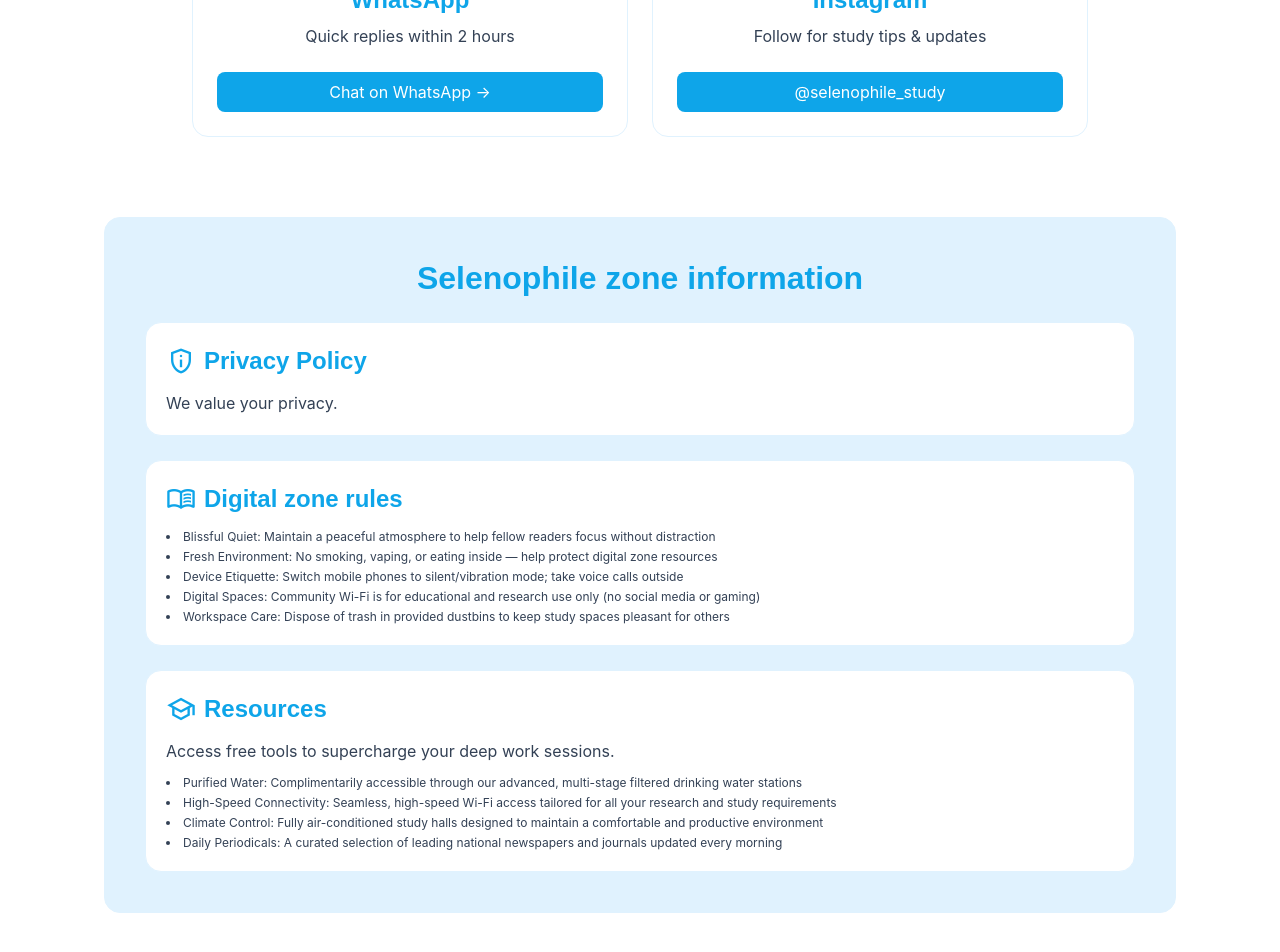
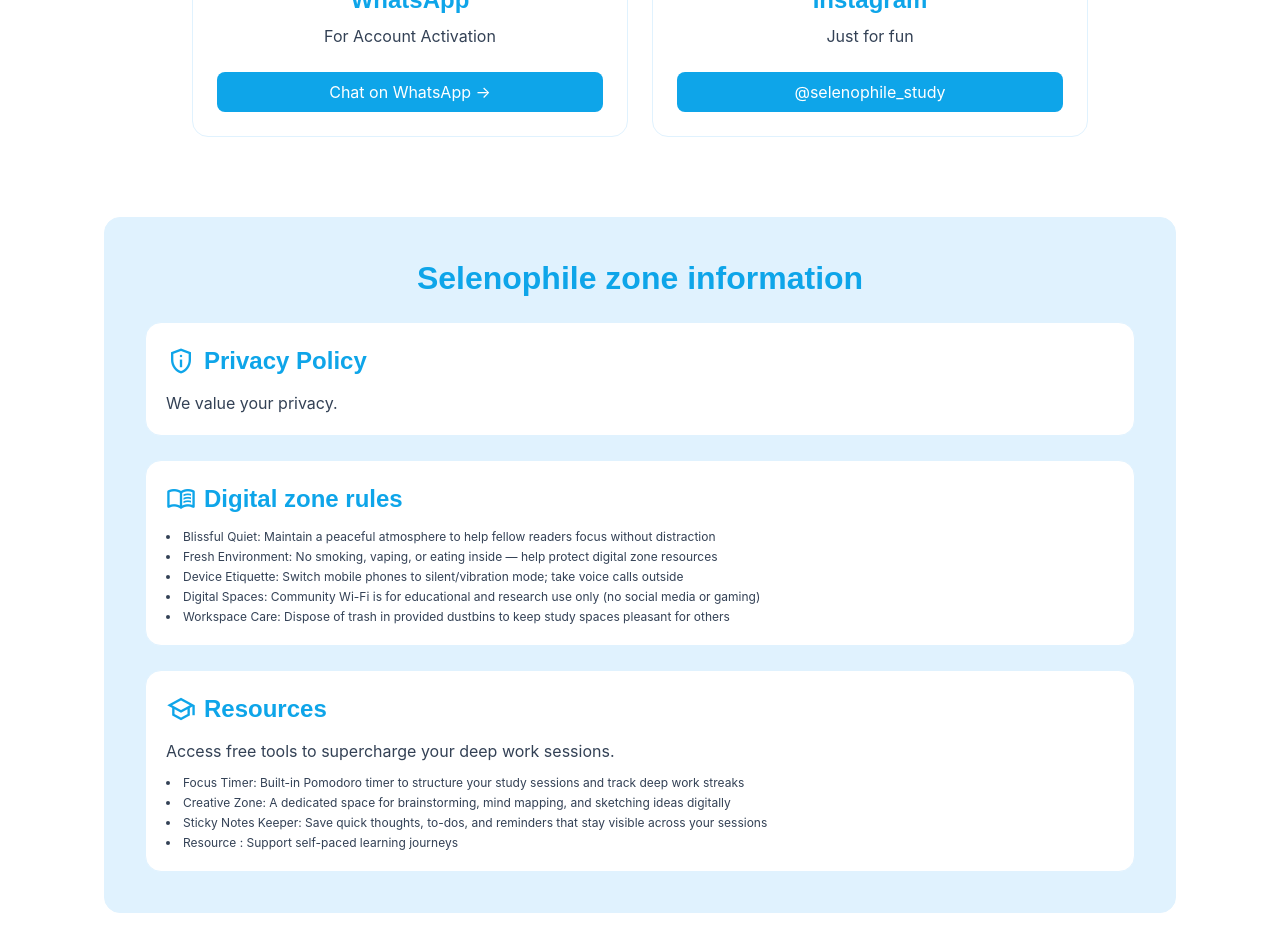
Before and after one commit to selenphile-crafts/selenophile-frontend, a React (Vite) app: page /connectus in a window 1280 px wide. Shown: the part 450-1402 px from the top of the page. Built offline with nearby package versions, Linux system fonts and the light colour scheme; no server answers.

Commit message:
Updating the typo errors

```diff
--- a/src/pages/ConnectUs.jsx
+++ b/src/pages/ConnectUs.jsx
@@ -35,17 +35,17 @@
           {
             svgIcon: <svg xmlns="http://www.w3.org/2000/svg" fill="currentColor" viewBox="0 0 24 24"><path d="M12.031 0C5.394 0 .012 5.382.012 12.018c0 2.122.553 4.195 1.605 6.01L0 24l6.114-1.605c1.76.953 3.74 1.455 5.917 1.455 6.636 0 12.018-5.382 12.018-12.018S18.667 0 12.031 0zm0 21.849c-1.794 0-3.551-.482-5.093-1.396l-.365-.216-3.785.992.993-3.69-.236-.376A9.972 9.972 0 012.012 12.02c0-5.518 4.49-10.008 10.019-10.008 5.518 0 10.008 4.49 10.008 10.008s-4.49 10.008-10.008 10.008zm5.503-7.533c-.302-.151-1.785-.882-2.062-.983-.277-.101-.479-.151-.681.151-.201.302-.78 1.006-.957 1.208-.176.201-.352.226-.654.075-.302-.151-1.275-.471-2.43-1.503-.9-.803-1.507-1.795-1.684-2.097-.176-.302-.019-.465.132-.616.136-.136.302-.352.453-.529.151-.176.201-.302.302-.503.101-.201.05-.377-.025-.529-.075-.151-.681-1.642-.933-2.247-.245-.589-.496-.51-.681-.52-.176-.01-.377-.01-.579-.01-.201 0-.529.076-.806.377-.277.302-1.058 1.033-1.058 2.518 0 1.485 1.083 2.92 1.234 3.121.151.201 2.128 3.248 5.155 4.553.72.312 1.282.498 1.721.637.723.23 1.381.197 1.9.119.585-.088 1.785-.73 2.037-1.435.252-.705.252-1.31.176-1.435-.076-.126-.277-.201-.579-.352z"/></svg>,
             title: 'WhatsApp',
-            description: 'Quick replies within 2 hours',
+            description: 'For Account Activation',
             buttons: [
-              { label: 'Chat on WhatsApp →', href: 'https://wa.me/9625050796' }
+              { label: 'Chat on WhatsApp →', href: 'https://wa.me/9899044653' }
             ]
           },
           {
             svgIcon: <svg xmlns="http://www.w3.org/2000/svg" fill="currentColor" viewBox="0 0 24 24"><path d="M12 2.163c3.204 0 3.584.012 4.85.07 3.252.148 4.771 1.691 4.919 4.919.058 1.265.069 1.645.069 4.849 0 3.205-.012 3.584-.069 4.849-.149 3.225-1.664 4.771-4.919 4.919-1.266.058-1.644.07-4.85.07-3.204 0-3.584-.012-4.849-.07-3.26-.149-4.771-1.699-4.919-4.92-.058-1.265-.07-1.644-.07-4.849 0-3.204.013-3.583.07-4.849.149-3.227 1.664-4.771 4.919-4.919 1.266-.057 1.645-.069 4.849-.069zM12 0C8.741 0 8.333.014 7.053.072 2.695.272.273 2.69.073 7.052.014 8.333 0 8.741 0 12c0 3.259.014 3.668.072 4.948.2 4.358 2.618 6.78 6.98 6.98C8.333 23.986 8.741 24 12 24c3.259 0 3.668-.014 4.948-.072 4.354-.2 6.782-2.618 6.979-6.98.059-1.28.073-1.689.073-4.948 0-3.259-.014-3.667-.072-4.947-.196-4.354-2.617-6.78-6.979-6.98C15.668.014 15.259 0 12 0zm0 5.838a6.162 6.162 0 100 12.324 6.162 6.162 0 000-12.324zM12 16a4 4 0 110-8 4 4 0 010 8zm6.406-11.845a1.44 1.44 0 100 2.881 1.44 1.44 0 000-2.881z"/></svg>,
             title: 'Instagram',
-            description: 'Follow for study tips & updates',
+            description: 'Just for fun',
             buttons: [
-              { label: '@selenophile_study', href: 'https://www.instagram.com/achievers_library2024?igsh=cDI4dDF5am12Z3Bn' }
+              { label: '@selenophile_study', href: 'https://www.instagram.com/_sher_jahan?igsh=d2VweDI4N245cHdq' }
             ]
           },
         ].map((card, idx) => (
@@ -98,7 +98,7 @@
     <li>Device Etiquette: Switch mobile phones to silent/vibration mode; take voice calls outside</li>
     <li>Digital Spaces: Community Wi-Fi is for educational and research use only (no social media or gaming)</li>
     <li>Workspace Care: Dispose of trash in provided dustbins to keep study spaces pleasant for others</li>
-  </ul>
+</ul>
 </div>
          <div id="resources" className="bg-surface-bright rounded-xl p-5 border border-surface-variant scroll-mt-24">
   <div className="flex items-center gap-2 mb-3">
@@ -107,11 +107,11 @@
   </div>
   <p className="font-body-md text-body-md text-on-surface-variant mb-3">Access free tools to supercharge your deep work sessions.</p>
   <ul className="list-disc list-inside font-caption text-caption text-on-surface-variant space-y-1">
-    <li>Purified Water: Complimentarily accessible through our advanced, multi-stage filtered drinking water stations</li>
-    <li>High-Speed Connectivity: Seamless, high-speed Wi-Fi access tailored for all your research and study requirements</li>
-    <li>Climate Control: Fully air-conditioned study halls designed to maintain a comfortable and productive environment</li>
-    <li>Daily Periodicals: A curated selection of leading national newspapers and journals updated every morning</li>
-  </ul>
+    <li>Focus Timer: Built-in Pomodoro timer to structure your study sessions and track deep work streaks</li>
+    <li>Creative Zone: A dedicated space for brainstorming, mind mapping, and sketching ideas digitally</li>
+    <li>Sticky Notes Keeper: Save quick thoughts, to-dos, and reminders that stay visible across your sessions</li>
+    <li>Resource : Support self-paced learning journeys</li>
+</ul>
 </div>
         </div>
       </div>
```
Also changed, not shown: public/robots.txt, 1 other file (tests, documents, lock files or other folders).
